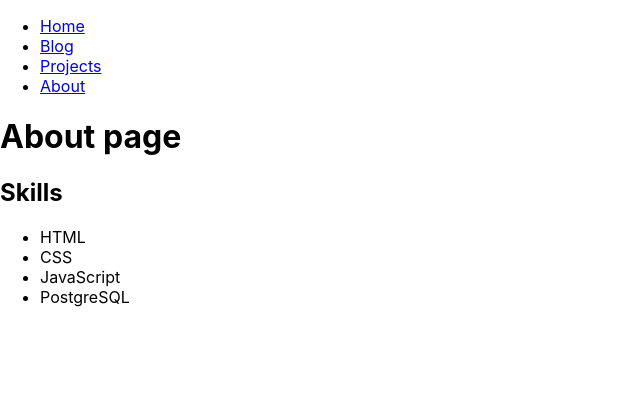
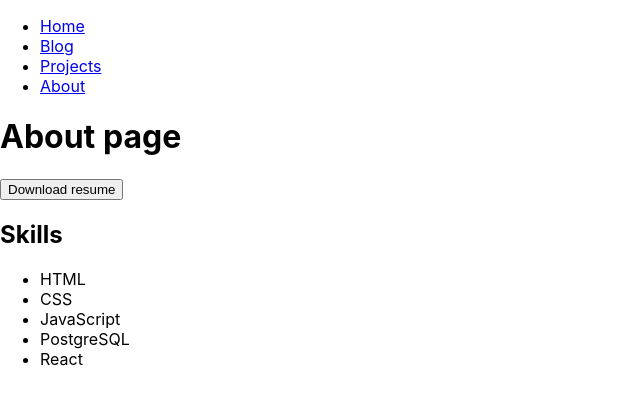
Before and after one commit to WDI-SEA/react-router-portfolio, a React (Create React App) app: page /about in a window 1280 px wide. Shown: the top 404 px of the page, without its empty margins (0-640 px from the left). Built offline with nearby package versions, Linux system fonts and the light colour scheme.

Commit message:
Finished bonus for adding button that downloads resume

```diff
--- a/package.json
+++ b/package.json
@@ -6,7 +6,9 @@
     "@testing-library/jest-dom": "^5.15.1",
     "@testing-library/react": "^11.2.7",
     "@testing-library/user-event": "^12.8.3",
+    "bootstrap": "^5.1.3",
     "react": "^17.0.2",
+    "react-bootstrap": "^2.0.3",
     "react-dom": "^17.0.2",
     "react-router-dom": "^6.0.2",
     "react-scripts": "4.0.3",
--- a/src/App.js
+++ b/src/App.js
@@ -14,7 +14,8 @@ export default class App extends Component {
     const posts = [
       {title: 'General Assembly so far...', body: 'Its cool'},
       {title: 'Its time to drink more water', body: 'Quench your thirst'},
-      {title: 'Why you should wear ear plugs at concerts', body: 'Yeah I dont but really should...'}
+      {title: 'Why you should wear ear plugs at concerts', body: 'Yeah I dont but really should...'},
+      {title: 'Its time to retire the two dudes on the bus meme', body: 'Its just this good, this bad format'}
   ]
 
 
--- a/src/components/pages/About.js
+++ b/src/components/pages/About.js
@@ -1,16 +1,25 @@
+import Button from '@restart/ui/esm/Button'
 import React, { Component } from 'react'
+import { Link } from 'react-router-dom'
 
 export default class About extends Component {
     render() {
         return(
             <div>
                 <h1>About page</h1>
+                <Link to='/resume.pdf' target='_blank' download>
+                    <button type="button">
+                        Download resume
+                    </button>
+
+                </Link>
                 <h2>Skills </h2>
                 <ul>
                     <li>HTML</li>
                     <li>CSS</li>
                     <li>JavaScript</li>
                     <li>PostgreSQL</li>
+                    <li>React</li>
                 </ul>
             </div>
         )
```
Also changed, not shown: 2 other files (tests, documents, lock files or other folders).
